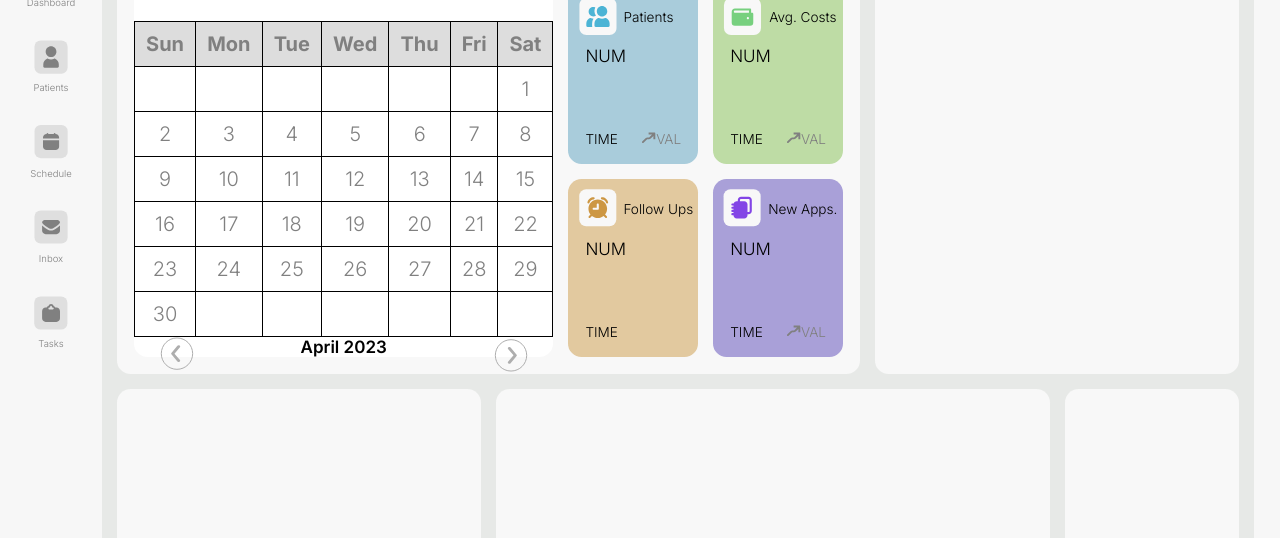
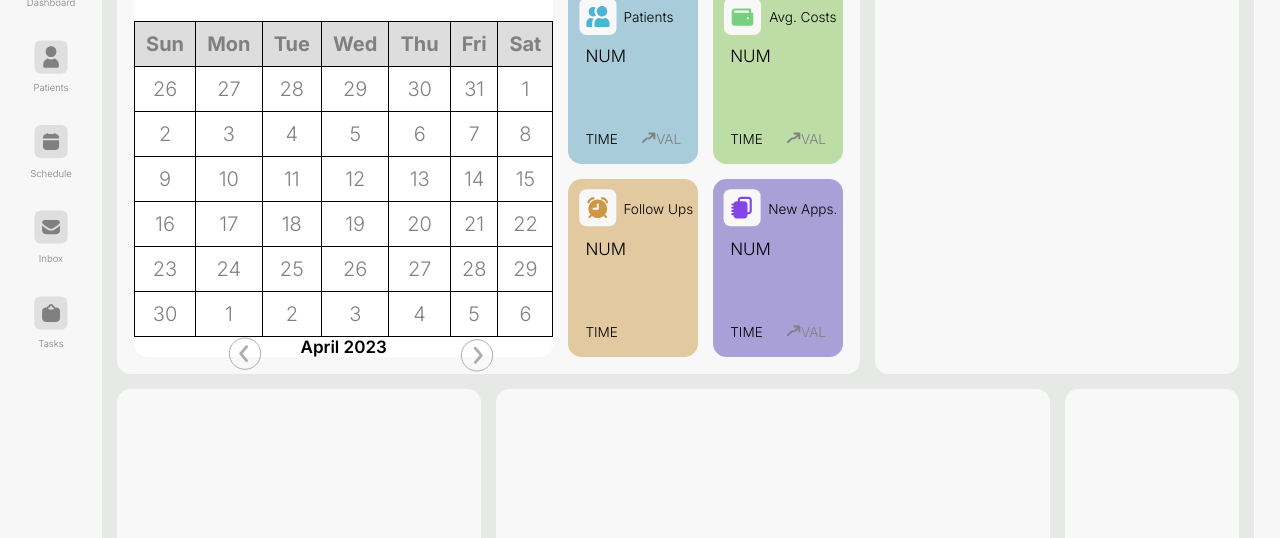
Before and after one commit to bautista73/Nexus-MD, a website built with Vite: page src/index.html in a window 1280 px wide. Shown: the part 139-677 px from the top of the page. Built offline with nearby package versions, Linux system fonts and the light colour scheme; files whose address does not match are found by name.

Commit message:
calendar js

```diff
--- a/src/index.html
+++ b/src/index.html
@@ -121,9 +121,9 @@
 
 
 
+                          <button id="nextMonthButton"><div class="RightArr"><img src="./img/off-arr.svg"  class="ico"><span></span></div></button>
+                          <button id="prevMonthButton"><div class="LeftArr" id="prevMonthButton"><img src="./img/off-arr.svg"  class="ico"><span></span></div></button>
 
-                        <div class="RightArr"><img src="./img/off-arr.svg"  class="ico"><span></span></div>
-                        <div class="LeftArr"><img src="./img/off-arr.svg"  class="ico"><span></span></div>
 
 
                         <span id="datetime-cal"></span>
--- a/src/js/index.js
+++ b/src/js/index.js
@@ -1,3 +1,17 @@
+
+const now = new Date();
+
+const daysInMonth = new Date(now.getFullYear(), now.getMonth() + 1, 0).getDate();
+const daysInPrevMonth = new Date(now.getFullYear(), now.getMonth(), 0).getDate();
+const daysInNextMonth = new Date(now.getFullYear(), now.getMonth() + 2, 0).getDate();
+
+const firstDayOfWeek = new Date(now.getFullYear(), now.getMonth(), 1).getDay();
+
+const table = document.querySelector('.table-calendar');
+
+
+
+
 function updateDateTime() {
   var today = new Date();
 
@@ -27,26 +41,11 @@ function updateDateTime() {
 }
 
 
+function generateCalendar() {
 
 
-
-function generateCalendar() {
-  // Get current date
-  const now = new Date();
-
-  // Get number of days in current month
-  const daysInMonth = new Date(now.getFullYear(), now.getMonth() + 1, 0).getDate();
-
-  // Get day of the week the first day falls on (0 = Sunday, 1 = Monday, etc.)
-  const firstDayOfWeek = new Date(now.getFullYear(), now.getMonth(), 1).getDay();
-
-  // Get table element with class "table-calendar"
-  const table = document.querySelector('.table-calendar');
-
-  // Clear table
   table.innerHTML = '';
 
-  // Create table header row
   const headerRow = document.createElement('tr');
   const daysOfWeek = ['Sun', 'Mon', 'Tue', 'Wed', 'Thu', 'Fri', 'Sat'];
   for (let i = 0; i < 7; i++) {
@@ -56,18 +55,26 @@ function generateCalendar() {
   }
   table.appendChild(headerRow);
 
-  // Create table rows for each week
 let dayOfMonth = 1;
+let nextMonthDay = 1;
+
 for (let i = 0; i < 6; i++) {
   const tr = document.createElement('tr');
+
   for (let j = 0; j < 7; j++) {
+
     const td = document.createElement('td');
+
     if (i === 0 && j < firstDayOfWeek) {
-        // Empty cell before first day of month
+      td.textContent = daysInPrevMonth - (firstDayOfWeek - j - 1);
     } else if (dayOfMonth <= daysInMonth) {
       td.textContent = dayOfMonth;
       dayOfMonth++;
+    } else {
+      td.textContent = nextMonthDay;
+      nextMonthDay++;
     }
+
     tr.appendChild(td);
   }
   table.appendChild(tr);
@@ -75,53 +82,39 @@ function generateCalendar() {
 }
 
 
+function nextMonth() {
+  const now = new Date();
+  now.setMonth(now.getMonth() + 1);
+
+  generateCalendar();
+
+  console.log('next')
+
+}
+
+function prevMonth() {
+  const now = new Date();
+  now.setMonth(now.getMonth() - 1);
+
+  generateCalendar();
+
+  console.log('prev')
+
+}
+
+
+
+
+
+document.getElementById("nextMonthButton").addEventListener("click", nextMonth);
+document.getElementById("prevMonthButton").addEventListener("click", prevMonth);
+
+
+
+
+
 generateCalendar();
 
 updateDateTime();
 
 setInterval(updateDateTime, 1000);
-
-
-
-
-
-
-
-
-
-
-
-// function updateDateTime() {
-//     var today = new Date();
-
-//     var options = { month: 'long', day: 'numeric', year: 'numeric' };
-//     var optionscal = { month: 'long', year: 'numeric' };
-
-//     var date = today.toLocaleDateString('en-US', options).replace(/(\d)(st|nd|rd|th)/, '$1<sup>$2</sup>');
-//     var datecal = today.toLocaleDateString('en-US', optionscal).replace(/(\d)(st|nd|rd|th)/, '$1<sup>$2</sup>');
-
-
-
-//     var hours = today.getHours();
-//     var minutes = today.getMinutes();
-//     var amOrPm = hours >= 12 ? 'PM' : 'AM';
-
-//     hours = hours % 12;
-//     hours = hours ? hours : 12;
-//     minutes = minutes < 10 ? '0'+minutes : minutes;
-
-//     var time = hours + ':' + minutes + ' ' + amOrPm;
-
-//     var dateTime = date+' | '+time;
-
-//     var dateTimeCal = datecal
-
-//     document.getElementById("datetime").innerHTML = dateTime;
-
-//     document.getElementById("datetime-cal").innerHTML = dateTimeCal;
-
-//   }
-
-//   updateDateTime();
-
-//   setInterval(updateDateTime, 1000);
--- a/src/styles/main.scss
+++ b/src/styles/main.scss
@@ -487,9 +487,11 @@ main {
 
 
 
+
              table {
                 border-collapse: collapse;
                 width: 100%;
+                pointer-events: all;
               }
 
               th, td {
@@ -536,11 +538,10 @@ main {
             }
 
             .RightArr {
-                position: absolute;
+                position: relative;
 
                 max-width: fit-content;
                 transform: rotate(180deg);
-                right: 0;
 
                 margin-right: 1.5rem;
                 margin-top: 0rem;
@@ -548,18 +549,54 @@ main {
             }
 
             .LeftArr {
-                position: absolute;
+                position: relative;
 
                 max-width: fit-content;
 
-                left: 0;
 
                 margin-left: 1.5rem;
                 margin-top: 0rem;
 
+            }
+
+
+            #nextMonthButton {
+                right: 2rem;
+                position: absolute;
+                pointer-events: auto;
+
+                background: none;
+                color: inherit;
+                border: none;
+                padding: 0;
+                font: inherit;
+                cursor: pointer;
+                outline: inherit;
 
 
             }
+
+
+            #prevMonthButton {
+                left: 2rem;
+                position: absolute;
+                pointer-events: auto;
+
+
+                background: none;
+                color: inherit;
+                border: none;
+                padding: 0;
+                font: inherit;
+                cursor: pointer;
+                outline: inherit;
+
+            }
+
+
+
+
+
             }
 
         .patients-small {
```
Also changed, not shown: 2 other files. Lines whose indentation alone changed are shown as unchanged.
